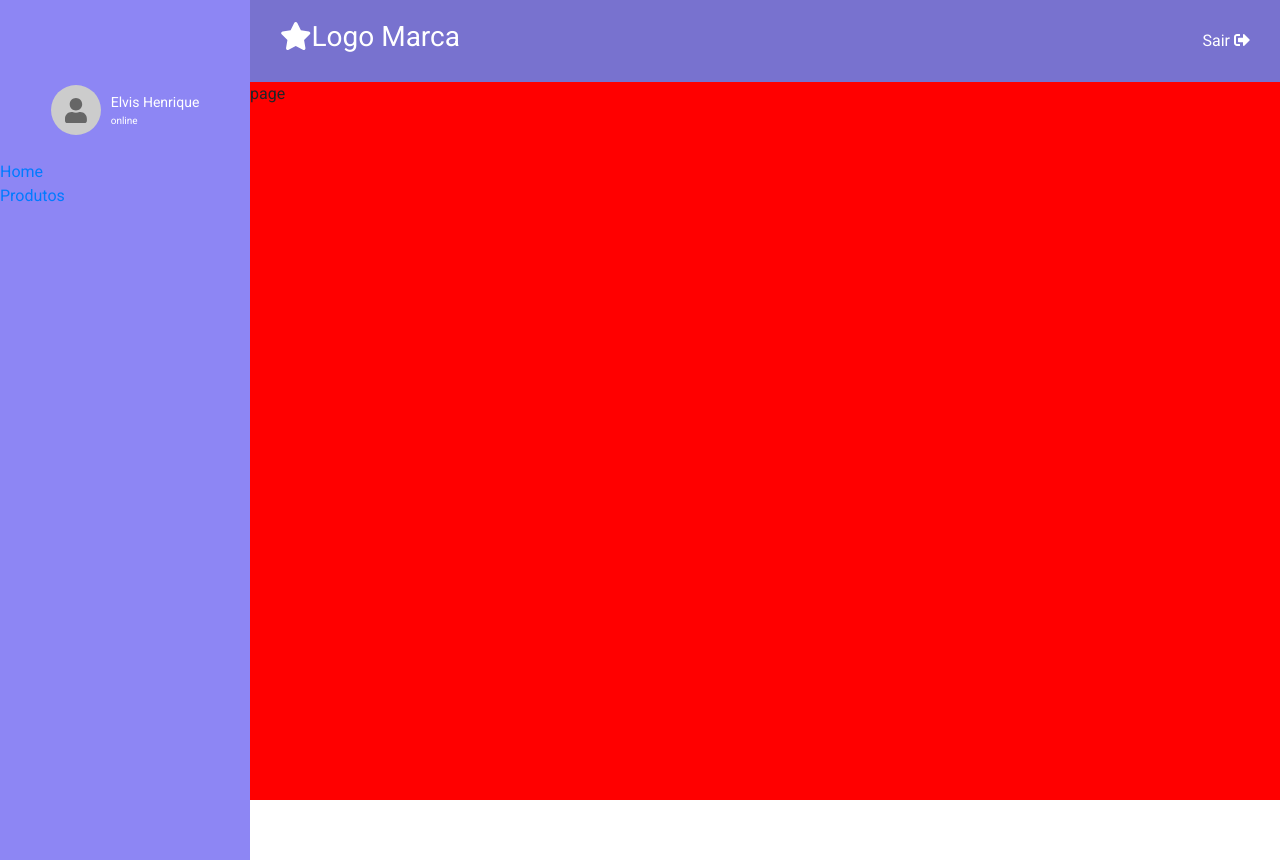
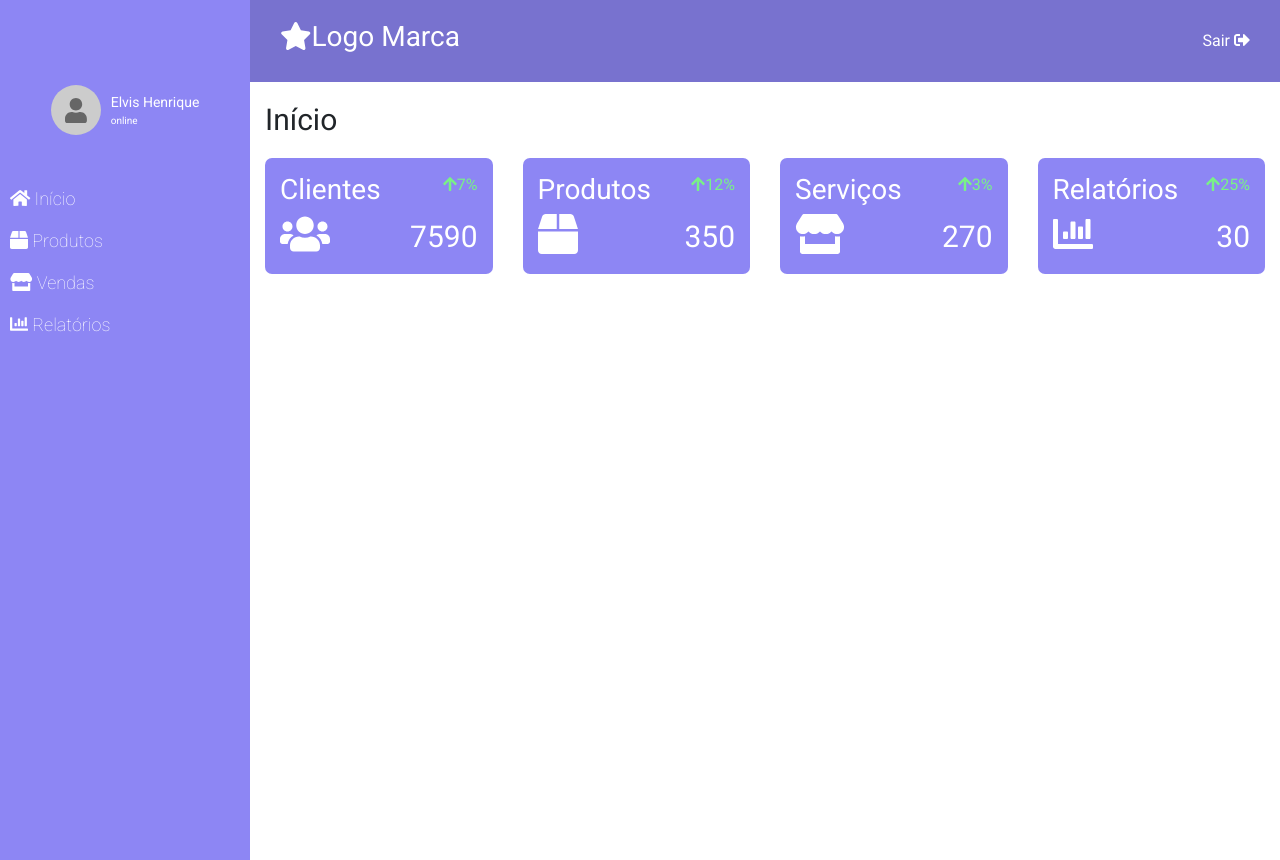
Before and after one commit to elvisads/Vue-Dashboard, a Vue app: page / in a window 1280 px wide. Both pictures are taken after typing "name@example.com", "Sample123" into the empty fields and a click on the button "Entrar". Built offline with nearby package versions, Linux system fonts and the light colour scheme.

Commit message:
Criação componente Card Passando informaçoes de pai pra filho

```diff
--- a/src/assets/scss/_colors.scss
+++ b/src/assets/scss/_colors.scss
@@ -2,3 +2,4 @@ $purple: #8d86f4;
 $purple-dark: #7872cf;
 $white: #fff;
 $gray: #ebebeb;
+$green: #79f287
--- a/src/assets/scss/_main.scss
+++ b/src/assets/scss/_main.scss
@@ -7,3 +7,14 @@
     height: 100vh;
     font-family: 'Roboto', 'sans-serif';
 }
+
+.content-pages {
+    padding: 15px;
+}
+
+.title_pages {
+
+    p {
+        font-size: 30px;
+    }
+}
--- /dev/null
+++ b/src/components/CardsComponent.vue
@@ -0,0 +1,65 @@
+<template>
+    <div class="my_card">
+        <div class="content top">
+            <h3>{{ type }}</h3>
+        <p class="percentage"><i class="fa fa-arrow-up"></i>{{percentage}}</p>
+        </div>
+
+        <div class="content footer">
+            <i :class="['fa ico', icon]"></i>
+            <p class="qtd">{{ qtd }}</p>
+        </div>
+    </div>
+</template>
+
+<script>
+export default {
+    name: 'CardsComponent',
+    props: {
+        type: String,
+        percentage: String,
+        icon: String,
+        qtd: String,
+    }
+
+}
+</script>
+
+<style lang="scss" scoped>
+@import '@/assets/scss/_main';
+.my_card {
+    display: flex;
+    flex-direction: column;
+    width: 100%;
+    background-color: $purple;
+    padding: 15px;
+    border-radius: 7px;
+    color: $white;
+
+    .content {
+        display: flex;
+        justify-content: space-between;
+    }
+
+    .top {
+
+        .percentage{
+            color: $green;
+        }
+
+    }
+
+    .footer {
+
+        .ico {
+            font-size: 40px;
+        }
+
+        .qtd {
+            font-size: 30px;
+            margin: 0;
+        }
+
+    }
+}
+</style>
--- a/src/main.js
+++ b/src/main.js
@@ -7,6 +7,8 @@ import '@fortawesome/fontawesome-free/js/all.js'
 
 import LoginComponent from './pages/Login/LoginComponent'
 import HomeComponent from './pages/Home/HomeComponent'
+import ProductsComponent from './pages/Products/ProductsComponent'
+
 
 Vue.config.productionTip = false
 Vue.use(VueRouter)
@@ -14,6 +16,8 @@ Vue.use(VueRouter)
 const routes = [
   { path: '/', name: 'login', component: LoginComponent },
   { path: '/home', name: 'home', component: HomeComponent },
+  { path: '/produtos', name: 'products', component: ProductsComponent },
+
 ]
 
 const router = new VueRouter({
--- a/src/pages/Dashboard/DashboardComponent.vue
+++ b/src/pages/Dashboard/DashboardComponent.vue
@@ -3,14 +3,15 @@
         <div class="sidebar">
             <SideBarComponent/>
         </div>
+
         <div class="content-right">
+
             <div class="navbar">
                 <NavBarComponent/>
             </div>
 
             <div class="pages">
-                <p>page</p>
-
+                <slot name="slot-pages"></slot>
             </div>
         </div>
     </div>
--- a/src/pages/Dashboard/components/SideBarComponent.vue
+++ b/src/pages/Dashboard/components/SideBarComponent.vue
@@ -11,11 +11,10 @@
         </div>
         <div class="menu">
             <ul>
-                <li><router-link :to="{name: 'home'}">Home</router-link></li>
-                <li><router-link :to="{name: 'products'}">Produtos</router-link></li>
-                <li></li>
-                <li></li>
-                <li></li>
+                <li><router-link :to="{name: 'home'}"><i class="fa fa-home" icon></i> Início</router-link></li>
+                <li><router-link :to="{name: 'products'}"><i class="fa fa-box" icon></i> Produtos</router-link></li>
+                <li><router-link :to="{name: 'products'}"><i class="fa fa-store" icon></i> Vendas</router-link></li>
+                <li><router-link :to="{name: 'products'}"><i class="fa fa-chart-bar" icon></i> Relatórios</router-link></li>
             </ul>
         </div>
     </div>
@@ -25,7 +24,6 @@
 <script>
 export default {
     name: 'SideBarComponent',
-
 }
 </script>
 
@@ -72,7 +70,22 @@ export default {
             }
         }
     }
+    .menu {
+        padding: 10px;
 
+        ul li {
+            margin: 15px 0px ;
+            font-size: 18px;
+            list-style: none;
+            font-weight: 200;
+
+            a {
+                color: #fff;
+                text-decoration: none;
+            }
+        }
+
+    }
 }
 
 </style>
--- a/src/pages/Dashboard/style.scss
+++ b/src/pages/Dashboard/style.scss
@@ -3,8 +3,6 @@
 .main {
     width: 100%;
     height: 100vh;
-    background: red;
-
 
     .sidebar {
         width: 250px;
--- a/src/pages/Home/HomeComponent.vue
+++ b/src/pages/Home/HomeComponent.vue
@@ -1,16 +1,45 @@
 <template>
-    <DashboardComponent/>
+    <DashboardComponent>
+        <div slot="slot-pages" class="content-pages">
+            <header class="title_pages">
+                <p>Início</p>
+            </header>
+            <div>
+                <div class="row">
+                    <div class="col-12 col-md-3">
+                        <CardsComponent :type="'Clientes'" :percentage="'7%'" :icon="'fa-users'" :qtd="'7590'" />
+                    </div>
+                    <div class="col-12 col-md-3">
+                        <CardsComponent :type="'Produtos'" :percentage="'12%'" :icon="'fa-box'" :qtd="'350'" />
+                    </div>
+                    <div class="col-12 col-md-3">
+                        <CardsComponent :type="'Serviços'" :percentage="'3%'" :icon="'fa-store'" :qtd="'270'" />
+                    </div>
+                    <div class="col-12 col-md-3">
+                        <CardsComponent :type="'Relatórios'" :percentage="'25%'" :icon="'fa-chart-bar'" :qtd="'30'" />
+                    </div>
+                </div>
+            </div>
+        </div>
+    </DashboardComponent>
 </template>
 
 <script>
 import DashboardComponent from '../Dashboard/DashboardComponent';
+import CardsComponent from '../../components/CardsComponent';
 
 export default {
     components : {
         DashboardComponent,
+        CardsComponent,
     }
 }
 </script>
-<style scoped>
+<style lang="scss" scoped>
+
+    .cards{
+        display: flex;
+        justify-content: space-between;
+    }
 
 </style>
--- /dev/null
+++ b/src/pages/Home/style.scss
@@ -0,0 +1 @@
+@import '@/assets/scss/_main';
--- /dev/null
+++ b/src/pages/Products/ProductsComponent.vue
@@ -0,0 +1,28 @@
+<template>
+    <DashboardComponent>
+        <div slot="slot-pages" class="content-pages">
+        <header class="title_pages">
+            <p>Produtos</p>
+        </header>
+
+        </div>
+    </DashboardComponent>
+</template>
+
+<script>
+import DashboardComponent from '../Dashboard/DashboardComponent';
+
+
+export default {
+    name: 'ProductsComponent',
+    components : {
+        DashboardComponent,
+
+    }
+}
+</script>
+<style scoped>
+
+</style>
+
+<style lang="scss" src="./style.scss" scoped />
--- /dev/null
+++ b/src/pages/Products/style.scss
@@ -0,0 +1 @@
+@import '@/assets/scss/_main';
```
Also changed, not shown: src/components/ListsComponents.vue (added, +13 -0 lines).
